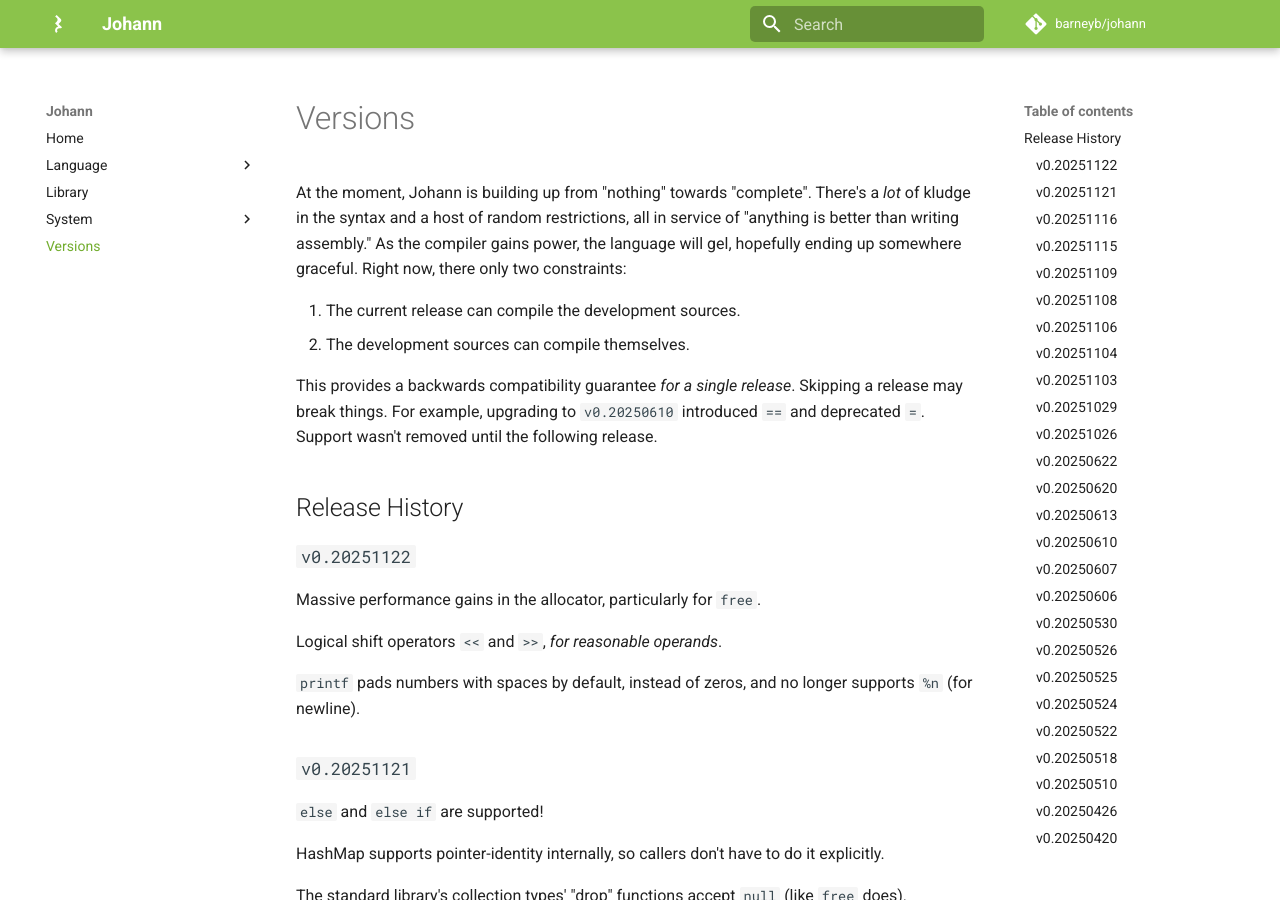
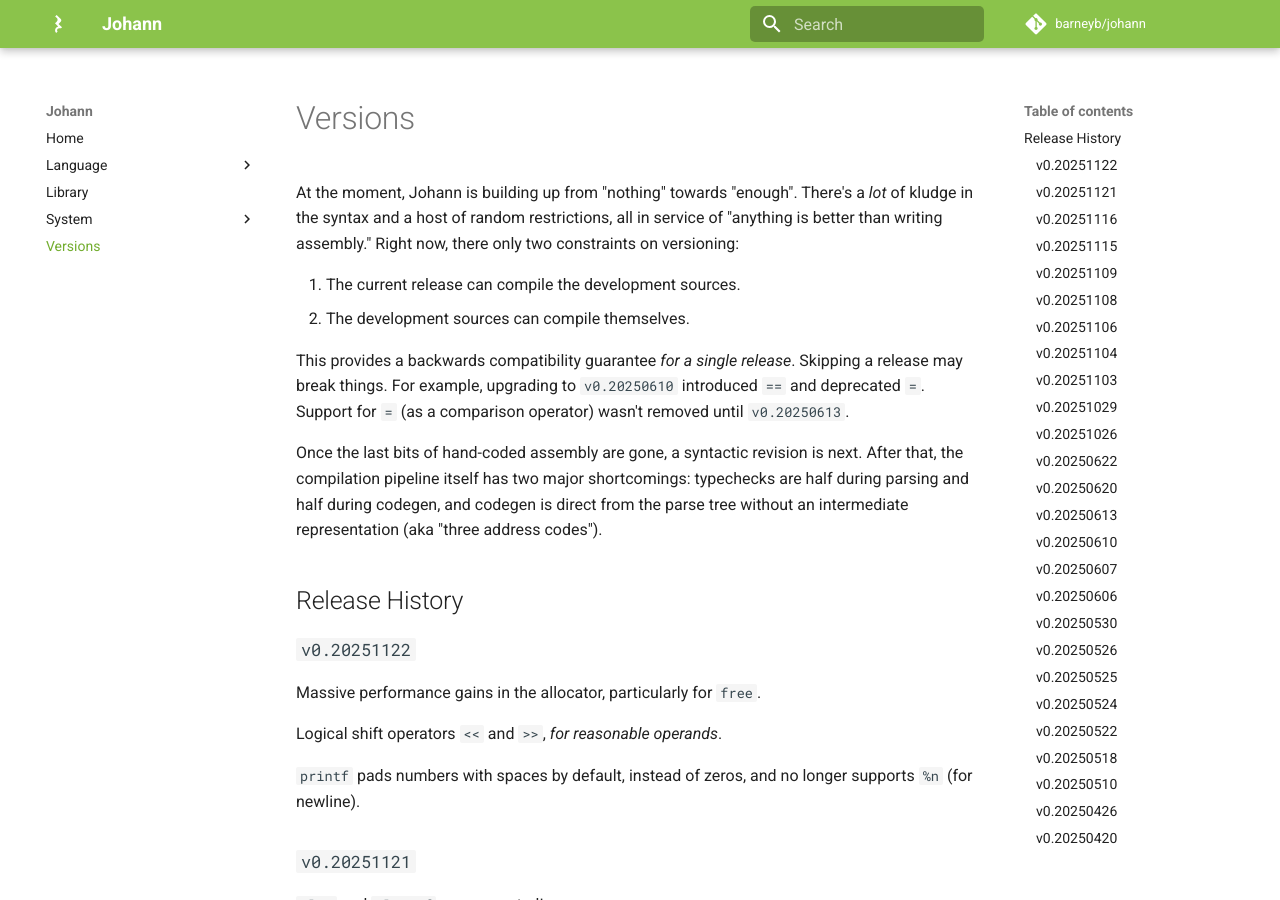
Before and after one commit to barneyb/johann, an MkDocs documentation site: the page built from documentation/docs/versions/index.md, in a window 1280 px wide and 900 px high. Built offline with MkDocs 1.6.1 and Material for MkDocs 9.7.7, drawn with Linux system fonts in a browser that asks for light colours; comment, search, counter and statistics services are not loaded.

Commit message:
docs spiffs around versions

```diff
--- a/documentation/docs/versions/index.md
+++ b/documentation/docs/versions/index.md
@@ -1,11 +1,13 @@
 # Versions
 
-At the moment, Johann is building up from "nothing" towards "complete". There's a _lot_ of kludge in the syntax and a host of random restrictions, all in service of "anything is better than writing assembly." As the compiler gains power, the language will gel, hopefully ending up somewhere graceful. Right now, there only two constraints:
+At the moment, Johann is building up from "nothing" towards "enough". There's a _lot_ of kludge in the syntax and a host of random restrictions, all in service of "anything is better than writing assembly." Right now, there only two constraints on versioning:
 
 1. The current release can compile the development sources.
 1. The development sources can compile themselves.
 
-This provides a backwards compatibility guarantee _for a single release_. Skipping a release may break things. For example, upgrading to `v0.20250610` introduced `==` and deprecated `=`. Support wasn't removed until the following release.
+This provides a backwards compatibility guarantee _for a single release_. Skipping a release may break things. For example, upgrading to `v0.20250610` introduced `==` and deprecated `=`. Support for `=` (as a comparison operator) wasn't removed until `v0.20250613`.
+
+Once the last bits of hand-coded assembly are gone, a syntactic revision is next. After that, the compilation pipeline itself has two major shortcomings: typechecks are half during parsing and half during codegen, and codegen is direct from the parse tree without an intermediate representation (aka "three address codes").
 
 ## Release History
 
```
Also changed, not shown: documentation/docs/index.md (+2 -2 lines).
